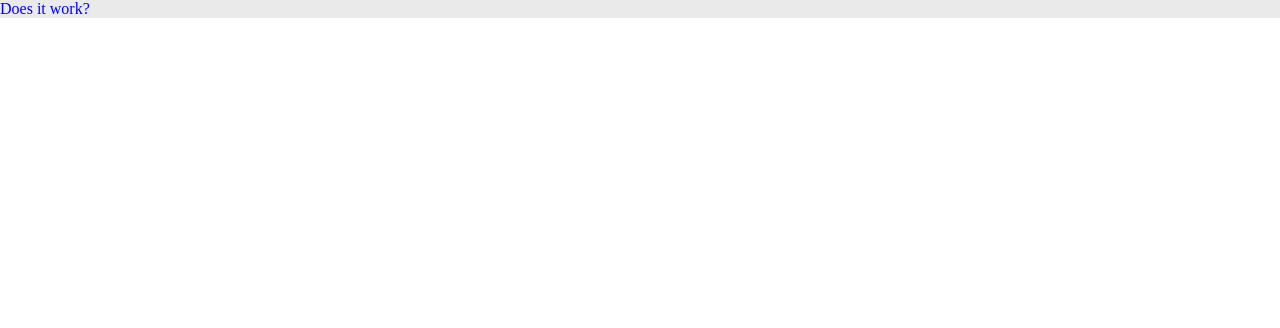
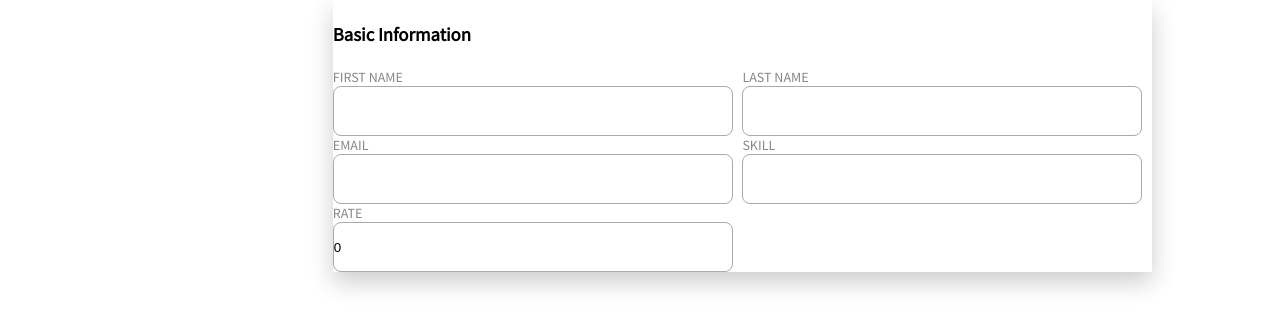
Before and after one commit to brianqian/skill-marketplace, a React (Create React App) app in the folder client/: page / in a window 1280 px wide. Shown: the top 328 px of the page. Built offline with nearby package versions, Linux system fonts and the light colour scheme.

Commit message:
added formik and started forms

```diff
--- a/client/package.json
+++ b/client/package.json
@@ -6,12 +6,14 @@
     "@testing-library/jest-dom": "^4.2.4",
     "@testing-library/react": "^9.3.2",
     "@testing-library/user-event": "^7.1.2",
+    "formik": "^2.1.4",
     "react": "^16.13.1",
     "react-dom": "^16.13.1",
     "react-router": "^5.1.2",
     "react-router-dom": "^5.1.2",
     "react-scripts": "3.4.1",
-    "styled-components": "^5.0.1"
+    "styled-components": "^5.0.1",
+    "yup": "^0.28.3"
   },
   "devDependencies": {
     "eslint-config-airbnb": "^18.0.1",
--- a/client/public/index.html
+++ b/client/public/index.html
@@ -8,7 +8,10 @@
     <meta name="description" content="Web site created using create-react-app" />
     <link rel="apple-touch-icon" href="%PUBLIC_URL%/logo192.png" />
     <link rel="manifest" href="%PUBLIC_URL%/manifest.json" />
-
+    <link
+      href="https://fonts.googleapis.com/css2?family=Source+Sans+Pro&display=swap"
+      rel="stylesheet"
+    />
     <title>React App</title>
   </head>
   <body>
--- /dev/null
+++ b/client/src/components/TextInput.js
@@ -0,0 +1,53 @@
+/* eslint-disable react/jsx-props-no-spreading */
+import React from 'react';
+import { useField } from 'formik';
+import styled from 'styled-components';
+
+const Container = styled.div`
+  display: flex;
+  flex-direction: column;
+`;
+const StyledInput = styled.input`
+  grid-column: ${p => p.col};
+  grid-row: ${p => p.row};
+  border-radius: 8px;
+  line-height: 40px;
+  height: 50px;
+  outline: none;
+  max-width: 400px;
+  border: 1px solid #aaa;
+  ::-webkit-inner-spin-button {
+    -webkit-appearance: none;
+    margin: 0;
+  }
+  ::-webkit-outer-spin-button {
+    -webkit-appearance: none;
+    margin: 0;
+  }
+  :focus {
+    border-color: ${p => p.theme.tailwind.blue8};
+  }
+`;
+
+const StyledLabel = styled.label`
+  text-transform: uppercase;
+  color: #888;
+  font-size: 14px;
+
+  ${StyledInput}:focus & {
+    color: red;
+  }
+`;
+
+function TextInput({ label, row, col, ...props }) {
+  const [field, meta] = useField(props);
+  return (
+    <Container row={row} col={col}>
+      <StyledLabel htmlFor={props.id || props.name}>{label}</StyledLabel>
+      <StyledInput className="text-input" {...field} {...props} />
+      {meta.touched && meta.error ? <div className="error">{meta.error}</div> : null}
+    </Container>
+  );
+}
+
+export default TextInput;
--- a/client/src/index.js
+++ b/client/src/index.js
@@ -11,6 +11,7 @@ body, html{
   max-width: 100vw;
   background-color: ${p => p.theme.backgroundColor};
   color: ${p => p.theme.strokeColor};
+  font-family: ${p => p.theme.textFont};
 }
 *{
   margin: 0;
--- a/client/src/pages/App.js
+++ b/client/src/pages/App.js
@@ -1,13 +1,15 @@
 import React from 'react';
 import styled from 'styled-components';
+import EditProfile from './EditProfile';
 
-const Container = styled.div`
-  background-color: #eaeaea;
-  color: blue;
-`;
+const Container = styled.div``;
 
 function App() {
-  return <Container>Does it work?</Container>;
+  return (
+    <Container>
+      <EditProfile />
+    </Container>
+  );
 }
 
 export default App;
--- /dev/null
+++ b/client/src/pages/EditProfile.js
@@ -0,0 +1,69 @@
+import React from 'react';
+import { Formik, Form, Field, ErrorMessage } from 'formik';
+import styled from 'styled-components';
+import * as Yup from 'yup';
+import TextInput from '../components/TextInput';
+
+const Container = styled.div`
+  display: flex;
+`;
+const SideNav = styled.nav`
+  flex: 1;
+`;
+const MainForm = styled.main`
+  flex: 4;
+  box-shadow: 0px 10px 23px 0px rgba(0, 0, 0, 0.2);
+  margin: 0 10vw;
+`;
+
+const StyledForm = styled(Form)`
+  display: grid;
+  grid-template-columns: 1fr 1fr;
+  grid-template-rows: repeat(4, 1fr);
+  align-items: center;
+  justify-content: flex-start;
+`;
+
+const SubsectionTitle = styled.h3`
+  grid-row: 1;
+  grid-column: 1/3;
+`;
+
+function EditProfile() {
+  const handleSubmit = (values, { setSubmitting }) => {
+    setTimeout(() => {
+      alert(JSON.stringify(values, null, 2));
+      setSubmitting(false);
+    }, 400);
+  };
+
+  return (
+    <Container>
+      <SideNav />
+      <MainForm>
+        <Formik
+          initialValues={{ firstName: '', lastName: '', skill: '', rate: 0, email: '' }}
+          validationSchema={Yup.object({
+            firstName: Yup.string().required('Required'),
+            lastName: Yup.string(),
+            email: Yup.string().required('Required'),
+            skill: Yup.string().required('Required'),
+            rate: Yup.number().required('Required'),
+          })}
+          onSubmit={handleSubmit}
+        >
+          <StyledForm>
+            <SubsectionTitle>Basic Information</SubsectionTitle>
+            <TextInput row={2} col={1} label="First Name" name="firstName" type="text" />
+            <TextInput row={2} col={2} label="Last Name" name="lastName" type="text" />
+            <TextInput row={3} col={1} label="Email" name="email" type="text" />
+            <TextInput row={4} col={1} label="Skill" name="skill" type="text" />
+            <TextInput row={5} col={1} label="Rate" name="rate" type="number" />
+          </StyledForm>
+        </Formik>
+      </MainForm>
+    </Container>
+  );
+}
+
+export default EditProfile;
```
Also changed, not shown: 1 other file (tests, documents, lock files or other folders).
